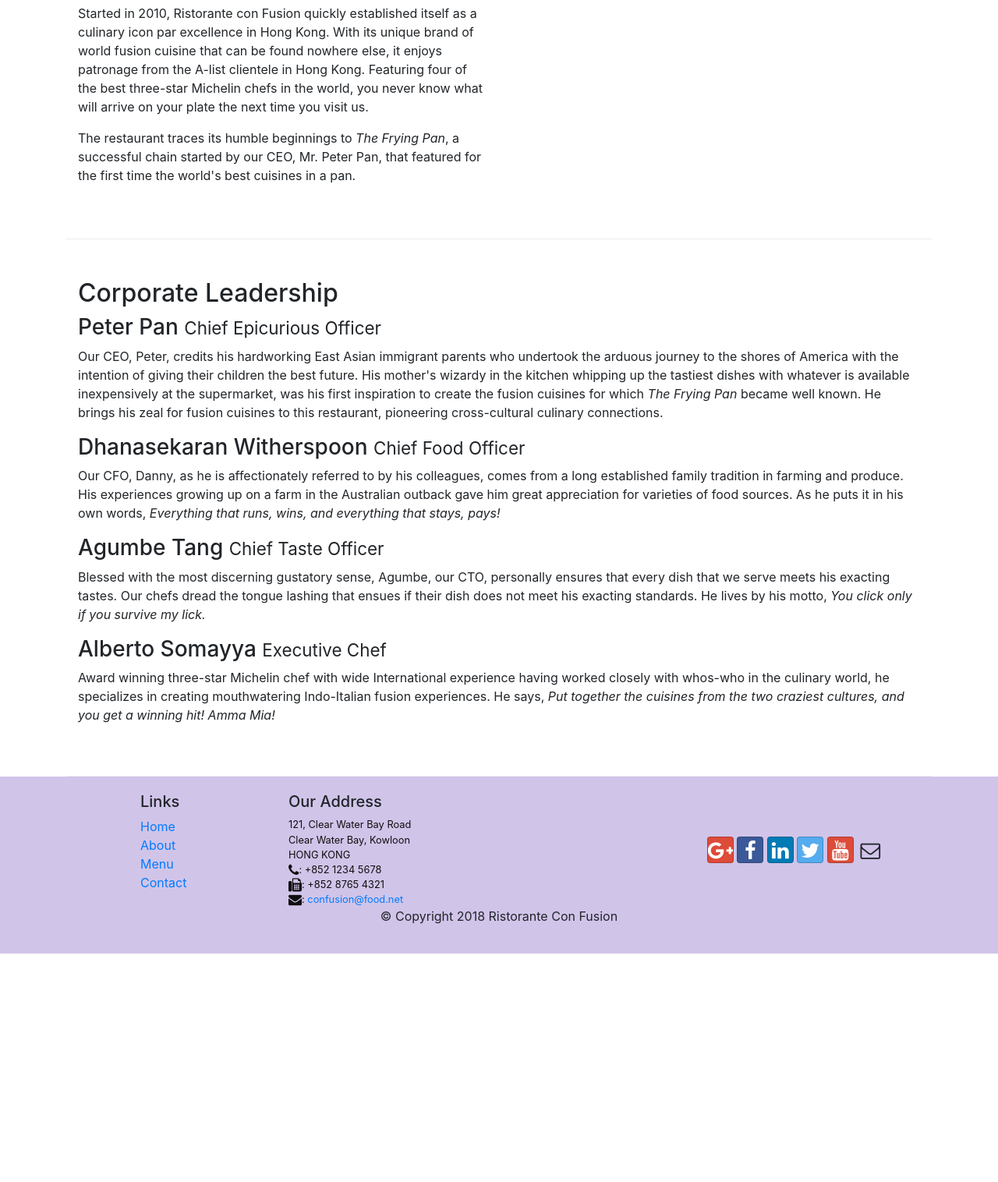
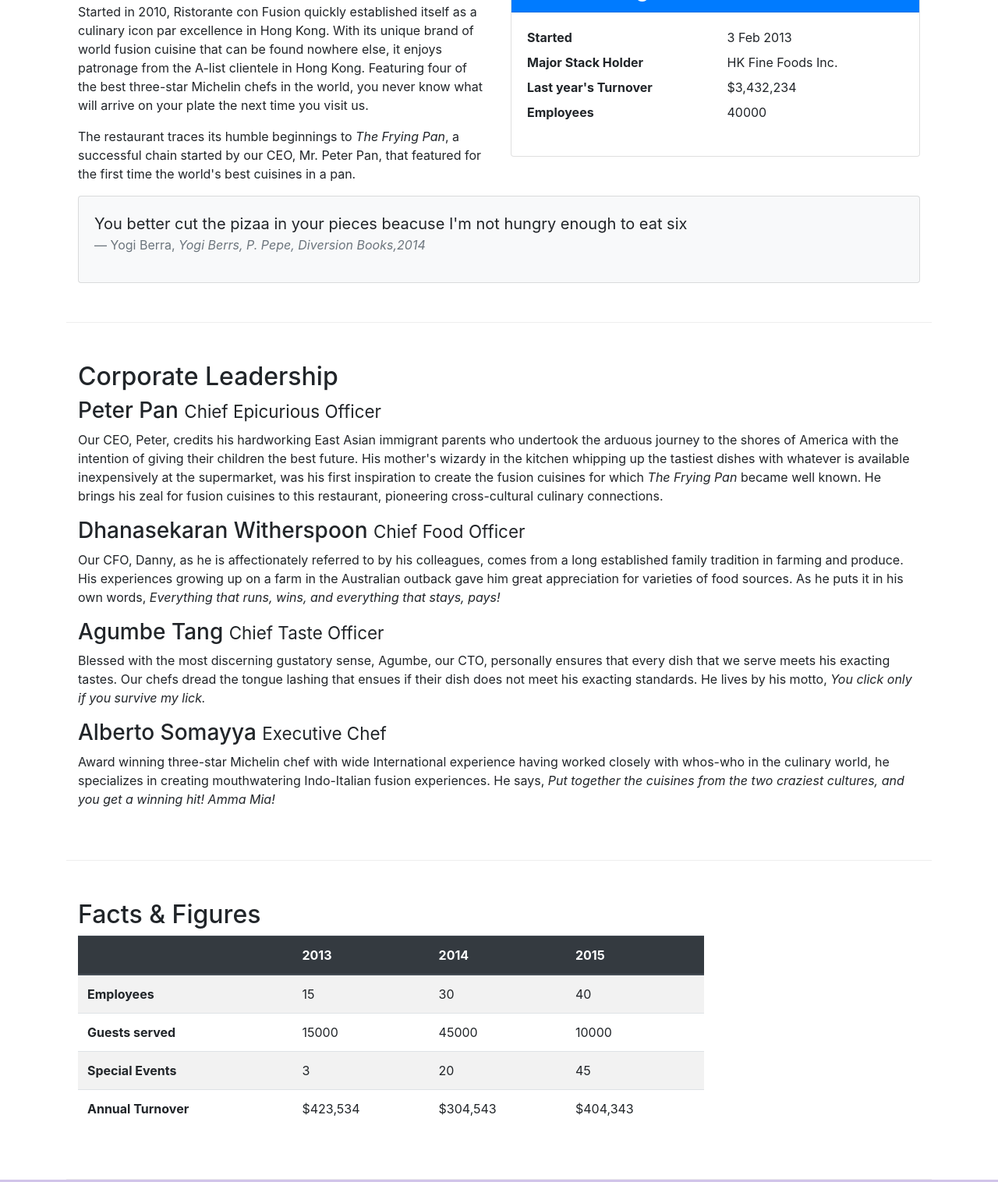
Before and after one commit to ambarish99/bootstrap4, a website: page aboutus.html in a window 1280 px wide. Shown: the part 558-2074 px from the top of the page at 78% size. Before the commit the page ends 1781 px from the top, so only its background shows below. Drawn offline with nearby package versions, Linux system fonts and the light colour scheme.

Commit message:
tables and cards

```diff
--- a/aboutus.html
+++ b/aboutus.html
@@ -60,13 +60,41 @@
             </div>
         </div>
 
-        <div class='row row-content align-items-center'>
+        <div class='row row-content'>
             <div class='col-12 col-sm-6'>
                 <h2 >Our History</h2>
                 <p >Started in 2010, Ristorante con Fusion quickly established itself as a culinary icon par excellence in Hong Kong. With its unique brand of world fusion cuisine that can be found nowhere else, it enjoys patronage from the A-list clientele in Hong Kong.  Featuring four of the best three-star Michelin chefs in the world, you never know what will arrive on your plate the next time you visit us.</p>
                 <p >The restaurant traces its humble beginnings to <em>The Frying Pan</em>, a successful chain started by our CEO, Mr. Peter Pan, that featured for the first time the world's best cuisines in a pan.</p>
             </div>
-            <div class='col-12 col-sm-6'>
+            <div class='col-sm'>
+                <div class="card">
+                    <h3 class="card-header bg-primary text-white">Facts At a glance</h3>
+                    <div class="card-body">
+                        <dl class="row">
+                            <dt class="col-6">Started</dt>
+                            <dd class="col-6"> 3 Feb 2013</dd>
+                            <dt class="col-6">Major Stack Holder</dt>
+                            <dd class="col-6">HK Fine Foods Inc.</dd>
+                            <dt class="col-6">Last year's Turnover</dt>
+                            <dd class="col-6">$3,432,234</dd>
+                            <dt class="col-6">Employees</dt>
+                            <dd class="col-6"> 40000</dd>
+                        </dl>
+                    </div>
+                </div>
+            </div>
+            <div class='col-12'>
+                <div class="card card-body bg-light">
+                    <blockquote class="blockquote">
+                        <p class="mb-0">You better cut the pizaa in your pieces beacuse I'm not hungry enough to eat six</p>
+                        <footer class="blockquote-footer">Yogi Berra,
+                            <cite title="Source Title">
+                                Yogi Berrs, P. Pepe, Diversion Books,2014
+                            </cite>
+                        </footer>
+
+                    </blockquote>
+                </div>
             </div>
         </div>
 
@@ -84,6 +112,49 @@
                 <p class="d-none d-sm-block">Award winning three-star Michelin chef with wide International experience having worked closely with whos-who in the culinary world, he specializes in creating mouthwatering Indo-Italian fusion experiences. He says, <em>Put together the cuisines from the two craziest cultures, and you get a winning hit! Amma Mia!</em></p>
             </div>
        </div>
+       <div class="row row-content">
+        <div class="col-12 col-sm-9">
+            <h2> Facts &amp; Figures</h2>
+            <div class="table-responsive">
+                <table class="table table-striped">
+                    <thead class="thead-dark">
+                        <tr>
+                            <th>&nbsp;</th>
+                            <th>2013</th>
+                            <th>2014</th>
+                            <th>2015</th>
+                        </tr>
+                    </thead>
+                    <tbody>
+                        <tr>
+                            <th>Employees</th>
+                            <td>15</td>
+                            <td>30</td>
+                            <td>40</td>
+                        </tr>
+                        <tr>
+                            <th>Guests served</th>
+                            <td>15000</td>
+                            <td>45000</td>
+                            <td>10000</td>
+                        </tr>
+                        <tr>
+                            <th>Special Events</th>
+                            <td>3</td>
+                            <td>20</td>
+                            <td>45</td>
+                        </tr>
+                        <tr>
+                            <th>Annual Turnover</th>
+                            <td>$423,534</td>
+                            <td>$304,543</td>
+                            <td>$404,343</td>
+                        </tr>
+                    </tbody>
+                </table>
+            </div>
+        </div>
+    </div>
 
     </div>
 
```
